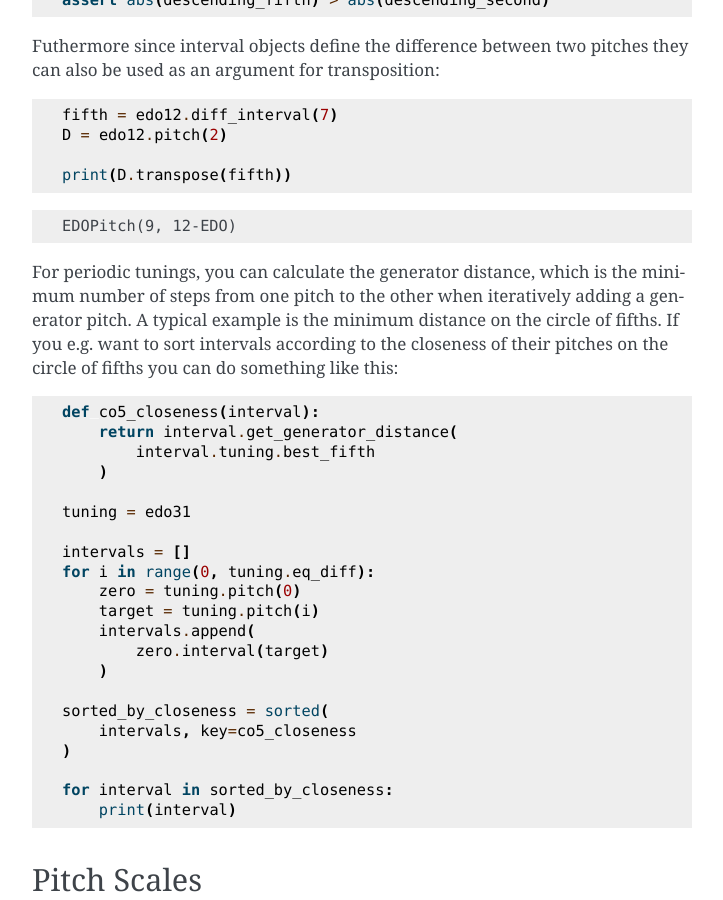
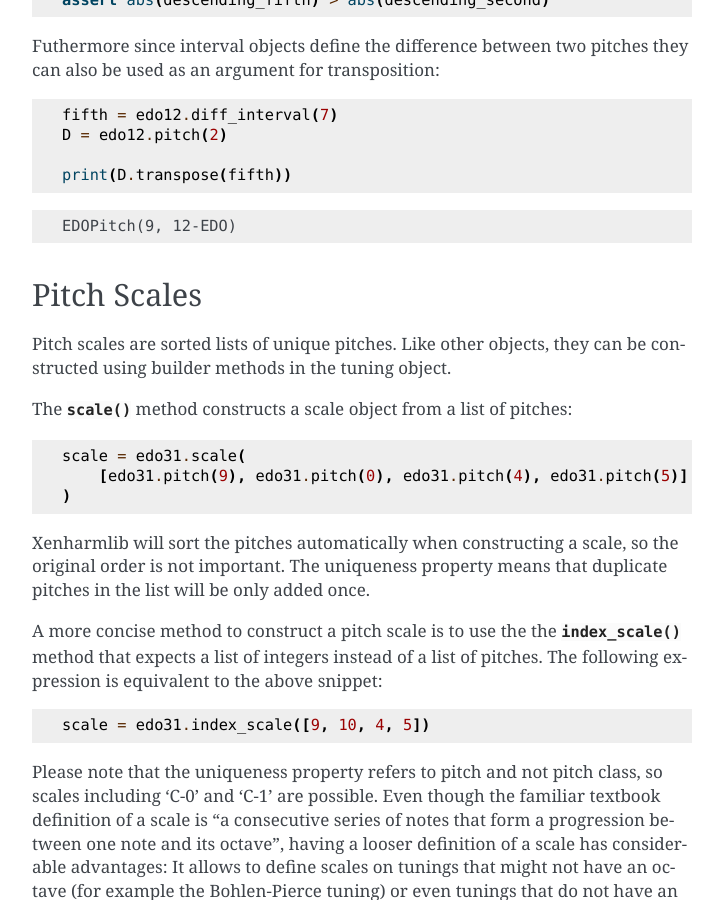
Before and after one commit to retooth2/xenharmlib, a Sphinx documentation site: the page built from doc/quickstart.rst, in a window 1280 px wide and 900 px high, scrolled down 7228 px. Shown: the whole window, without its empty margins (388-1111 px from the left). Built offline with Sphinx 7.4.7, drawn with Linux system fonts in a browser that asks for light colours.

Commit message:
doc(quickstart): removed get_generator_distance example
the function is on the verge of being deprecated for internal
design reasons, so we remove it already as an example

```diff
--- a/doc/quickstart.rst
+++ b/doc/quickstart.rst
@@ -420,71 +420,6 @@ they can also be used as an argument for transposition:
 
    EDOPitch(9, 12-EDO)
 
-For periodic tunings, you can calculate the generator distance, which is
-the minimum number of steps from one pitch to the other when iteratively
-adding a generator pitch. A typical example is the minimum distance on
-the circle of fifths. If you e.g. want to sort intervals according to
-the closeness of their pitches on the circle of fifths you can do
-something like this:
-
-.. testcode::
-
-    def co5_closeness(interval):
-        return interval.get_generator_distance(
-            interval.tuning.best_fifth
-        )
-
-    tuning = edo31
-
-    intervals = []
-    for i in range(0, tuning.eq_diff):
-        zero = tuning.pitch(0)
-        target = tuning.pitch(i)
-        intervals.append(
-            zero.interval(target)
-        )
-
-    sorted_by_closeness = sorted(
-        intervals, key=co5_closeness
-    )
-
-    for interval in sorted_by_closeness:
-        print(interval)
-
-.. testoutput::
-    :hide:
-
-    EDOPitchInterval(0, 31-EDO)
-    EDOPitchInterval(13, 31-EDO)
-    EDOPitchInterval(18, 31-EDO)
-    EDOPitchInterval(5, 31-EDO)
-    EDOPitchInterval(26, 31-EDO)
-    EDOPitchInterval(8, 31-EDO)
-    EDOPitchInterval(23, 31-EDO)
-    EDOPitchInterval(10, 31-EDO)
-    EDOPitchInterval(21, 31-EDO)
-    EDOPitchInterval(3, 31-EDO)
-    EDOPitchInterval(28, 31-EDO)
-    EDOPitchInterval(15, 31-EDO)
-    EDOPitchInterval(16, 31-EDO)
-    EDOPitchInterval(2, 31-EDO)
-    EDOPitchInterval(29, 31-EDO)
-    EDOPitchInterval(11, 31-EDO)
-    EDOPitchInterval(20, 31-EDO)
-    EDOPitchInterval(7, 31-EDO)
-    EDOPitchInterval(24, 31-EDO)
-    EDOPitchInterval(6, 31-EDO)
-    EDOPitchInterval(25, 31-EDO)
-    EDOPitchInterval(12, 31-EDO)
-    EDOPitchInterval(19, 31-EDO)
-    EDOPitchInterval(1, 31-EDO)
-    EDOPitchInterval(30, 31-EDO)
-    EDOPitchInterval(14, 31-EDO)
-    EDOPitchInterval(17, 31-EDO)
-    EDOPitchInterval(4, 31-EDO)
-    EDOPitchInterval(27, 31-EDO)
-    EDOPitchInterval(9, 31-EDO)
-    EDOPitchInterval(22, 31-EDO)
 
 Pitch Scales
 ------------------------
```
